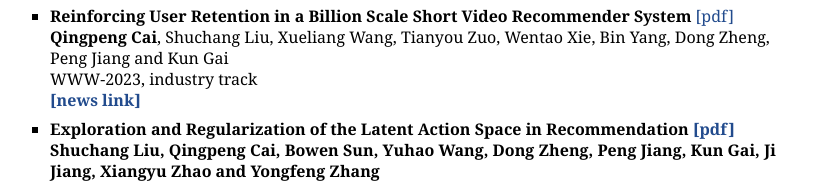
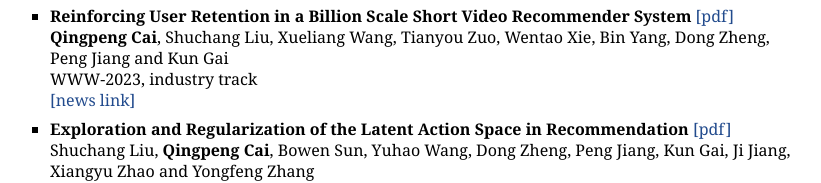
Before and after one commit to QingpengCai/QingpengCai.github.io, a plain HTML site: page index.html in a window 1280 px wide. Shown: the part 1649-1832 px from the top of the page, without its empty margins (230-1051 px from the left). Drawn offline with Linux system fonts and the light colour scheme.

Commit message:
Update index.html

```diff
--- a/index.html
+++ b/index.html
@@ -125,7 +125,7 @@ LARGE-SCALE VIDEO RECOMMENDER SYSTEMS@ACM RecSys'23<br/>
 			<a href=https://arxiv.org/pdf/2302.01724.pdf>[pdf]</a><br/>
 			<b>Qingpeng Cai</b>, Shuchang Liu, Xueliang Wang, Tianyou Zuo, Wentao Xie, Bin Yang, Dong Zheng, Peng Jiang and Kun Gai<br/>
 			WWW-2023, industry track <br/>
-			<b><a href=https://mp.weixin.qq.com/s/TnxwXnzqrooZl_lapTIB3g>[news link]</a>
+			<a href=https://mp.weixin.qq.com/s/TnxwXnzqrooZl_lapTIB3g>[news link]</a><br/>
 			</p></li>
 		</ul>
 
```
